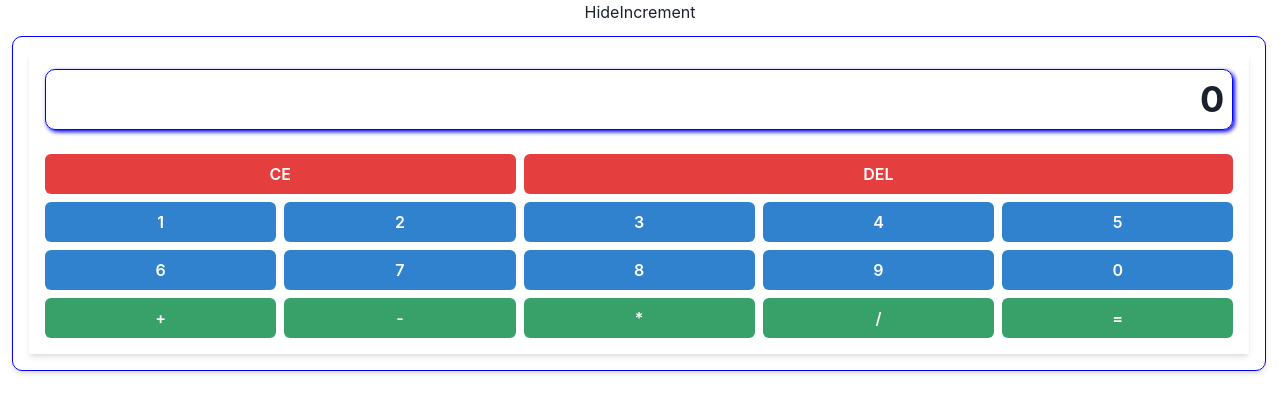
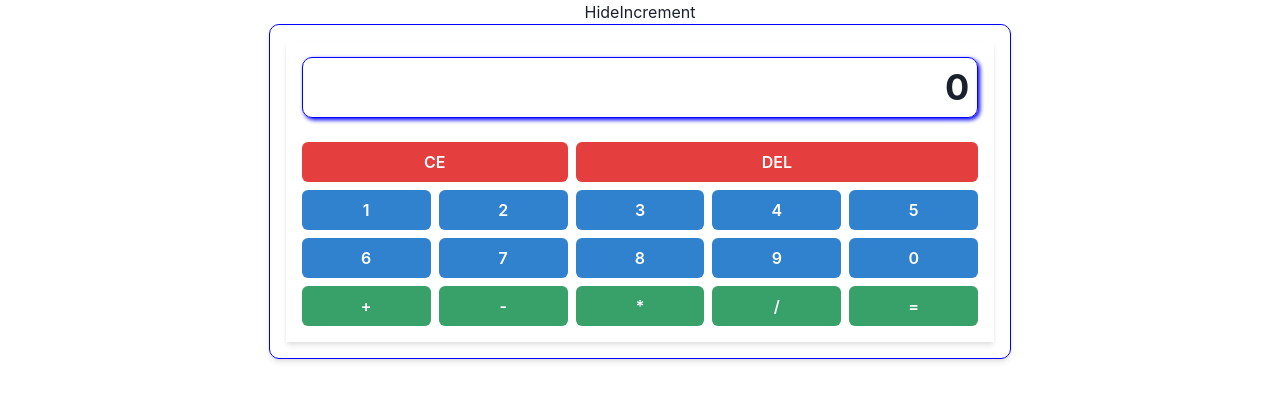
Before and after one commit to kelechiorunta/Calculator_Chakra, a React (Create React App) app: page / in a window 1280 px wide. Shown: the top 412 px of the page. Built offline with nearby package versions, Linux system fonts and the light colour scheme.

Commit message:
Updates on Calculator.js

```diff
--- a/src/Components/Calculator.js
+++ b/src/Components/Calculator.js
@@ -21,7 +21,11 @@ function Calculator() {
             type:"RESET"
         })
     }
-
+    const deleteDigit = () =>{
+        dispatch({
+            type:"DELETE"
+        })
+    }
     const computation = (value) =>{
         if (state.operator==="+"){
             operand += value
@@ -52,23 +56,21 @@ function Calculator() {
         })
     }
   return (
-    <Box className='container-grid' p={4} width={{base:'97%', sm:'97%', md:'95%', lg:'98%'}}
+    <Box className='container-grid' p={4} width={{base:'97%', sm:'97%', md:'95%', lg:'58%'}}
     height={{base:'97%', sm:'97%', md:'95%', lg:'98%'}}
-    m={{base:'8px', sm:'12px', md:'15px', lg:'12px'}} shadow={'md'}
+    m={{base:'8px', sm:'12px', md:'15px', lg:'auto'}} shadow={'md'}
     border={'1px solid blue'} borderRadius='10px'>
         <Grid p={4} shadow='md' height={{base:'97%', sm:'97%', md:'95%', lg:'98%'}}
         gridTemplateColumns={{base:'repeat(4, 1fr)', sm:'repeat(4, 1fr)', md:'repeat(5, 1fr)'}}
          gap={2}>
 
-            <Heading p={2} shadow='lg' textAlign='right' boxShadow='2px 2px 4px blue' mb={4}
+            <Heading data-testid='display' p={2} shadow='lg' textAlign='right' boxShadow='2px 2px 4px blue' mb={4}
             border={'1px solid blue'} borderRadius='10px' gridColumn={{base:'span 4', sm:'span 4', md:'span 5'}}>{state.digit}</Heading>
 
             <Button colorScheme='red' gridColumn={{base:'span 2', sm:'span 2', md:'span 2'}}
-
             onClick={resetDigit}>CE</Button>
-             <Button colorScheme='red' gridColumn={{base:'span 2', sm:'span 2', md:'span 3'}}
-
-            onClick={resetDigit}>DEL</Button>
+            <Button colorScheme='red' gridColumn={{base:'span 2', sm:'span 2', md:'span 3'}}
+            onClick={deleteDigit}>DEL</Button>
 
             <Button colorScheme='blue'
             onClick={appendDigit}>1</Button>
```
